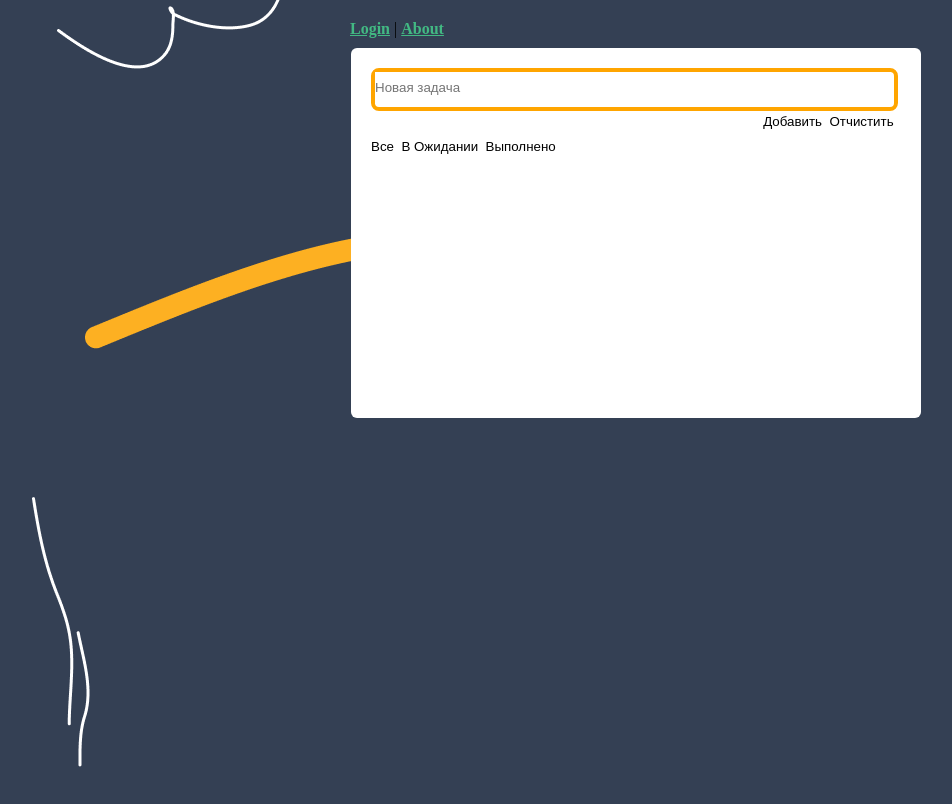
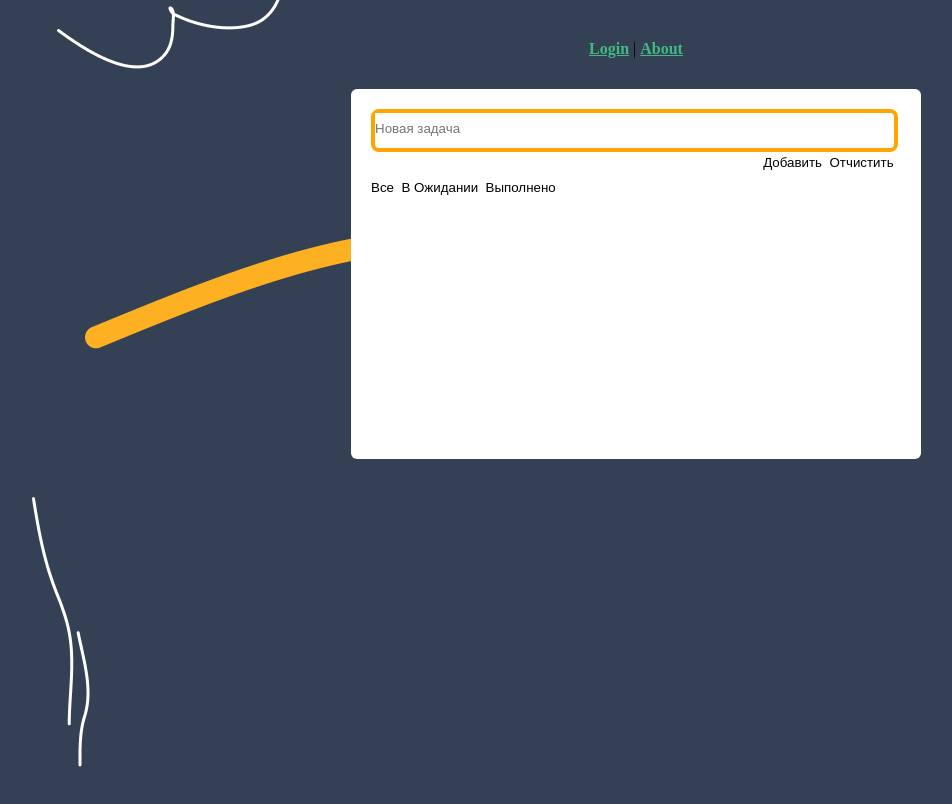
Before and after one commit to Polevov96/GpnDZ, a Vue app: page /tasklist in a window 1280 px wide. Shown: the top 804 px of the page, without its empty margins (24-976 px from the left). Built offline with nearby package versions, Linux system fonts and the light colour scheme.

Commit message:
added test functionality v3.

```diff
--- a/package.json
+++ b/package.json
@@ -8,7 +8,7 @@
     "lint": "vue-cli-service lint"
   },
   "dependencies": {
-    "axios": "^1.2.1",
+    "axios": "^1.3.1",
     "core-js": "^3.8.3",
     "vue": "^2.7.14",
     "vue-router": "^3.5.1",
--- a/src/components/SearhEditForm.vue
+++ b/src/components/SearhEditForm.vue
@@ -1,4 +1,3 @@
-<!-- /*Поиск и редактирование формы Vue*/ -->
 <template>
   <div class="searhEditForm">
     <div class="imputText">
@@ -10,29 +9,16 @@
       />
     </div>
     <div v-if="isEdit" class="BtnSerhEditForm">
-      <!-- FIXME: строковые пропсы пишутся без ":", исправить label   -->
-      <!-- :label="'Сохранить'" должен быть таким label="Сохранить" -->
-      <BtnInFormVue
-        @click="updateTaskItem"
-        class="BtnSave"
-        :label="'Сохранить'"
-      />
-      <!-- FIXME: строковые пропсы пишутся без ":", исправить label   -->
+      <BtnInFormVue @click="updateTaskItem" class="BtnSave" label="Сохранить" />
       <BtnInFormVue
         @click="handleTaskClick"
         class="BtnCancel"
-        :label="'Отменить'"
+        label="'Отменить'"
       />
     </div>
     <div v-else class="BtnSerhEditForm">
-      <!-- FIXME: строковые пропсы пишутся без ":", исправить label   -->
-      <BtnInFormVue @click="addTextTask" :label="'Добавить'" />
-      <!-- FIXME: строковые пропсы пишутся без ":", исправить label   -->
-      <BtnInFormVue
-        @click="resetTaskText"
-        class="BtnClean"
-        :label="'Отчистить'"
-      />
+      <BtnInFormVue @click="addTextTask" label="Добавить" />
+      <BtnInFormVue @click="resetTaskText" class="BtnClean" label="Отчистить" />
     </div>
   </div>
 </template>
--- a/src/components/layout/HeaderComponent.vue
+++ b/src/components/layout/HeaderComponent.vue
@@ -15,6 +15,12 @@ export default {
 
 <style scoped>
 .nav {
+  display: flex;
+  justify-content: flex-start;
+  padding: 20px;
+  margin: 0px;
+  flex-direction: column;
+  align-items: center;
   margin-bottom: 5px;
   padding-bottom: 5px;
 }
--- a/src/store/index.js
+++ b/src/store/index.js
@@ -38,6 +38,9 @@ export const store = new Vuex.Store({
   mutations: {
     SET_TASK: (state, payload) => {
       state.taskList = payload;
+    },
+    ADD_USER: (state, payload) => {
+      state.user = payload;
     },
 
     SET_EDIT: (state, payload) => {
@@ -155,6 +158,9 @@ export const store = new Vuex.Store({
         isActive: false,
       });
     },
+    addUser: function (context, payload) {
+      context.commit("ADD_USER", payload);
+    },
 
     // OLD_VARIANT: заменяем на один
     // filterAll: function (context) {
--- a/src/views/Home.vue
+++ b/src/views/Home.vue
@@ -1,7 +1,7 @@
 <template>
   <div>
     <!-- FIXME: Эта страница не нужна, или удалить или сделать из нее лендинг с описанием проекта -->
-    <t>Добрый день!</t>
+    <span>Добрый день!</span>
     <button @click="login" type="submit">Авторизация</button>
   </div>
 </template>
--- a/src/views/LoginPage.vue
+++ b/src/views/LoginPage.vue
@@ -22,6 +22,7 @@
 
 <script>
 import PageLayout from "@/components/layout/PageLayout.vue";
+import axios from "axios";
 
 export default {
   name: "LoginPage",
@@ -45,8 +46,22 @@ export default {
         return;
       }
       //TODO: 1) отправить запрос на сервер
-      //TODO: 2) Записать ответ сервера записать в store
-      this.$router.push("/tasklist");
+      axios
+        .get("https://jsonplaceholder.typicode.com/users")
+        .then((res) => {
+          const result = res.data.find((user) => {
+            return this.username === user.username;
+          });
+          console.log(result);
+          if (result) {
+            this.$store.dispatch("addUser", result);
+            // Если true
+            //TODO: 2) Записать ответ сервера записать в store
+            this.$router.push("/tasklist");
+          }
+          // Если false - вывести ошибку
+        })
+        .catch((err) => console.log(err));
     },
   },
 };
--- a/src/views/TasklistPage.vue
+++ b/src/views/TasklistPage.vue
@@ -21,4 +21,13 @@ export default {
 };
 </script>
 
-<style></style>
+<style>
+.tasklistPage {
+  display: flex;
+  justify-content: flex-start;
+  padding: 20px;
+  margin: 0px;
+  flex-direction: column;
+  align-items: center;
+}
+</style>
```
Also changed, not shown: 1 other file (tests, documents, lock files or other folders).
